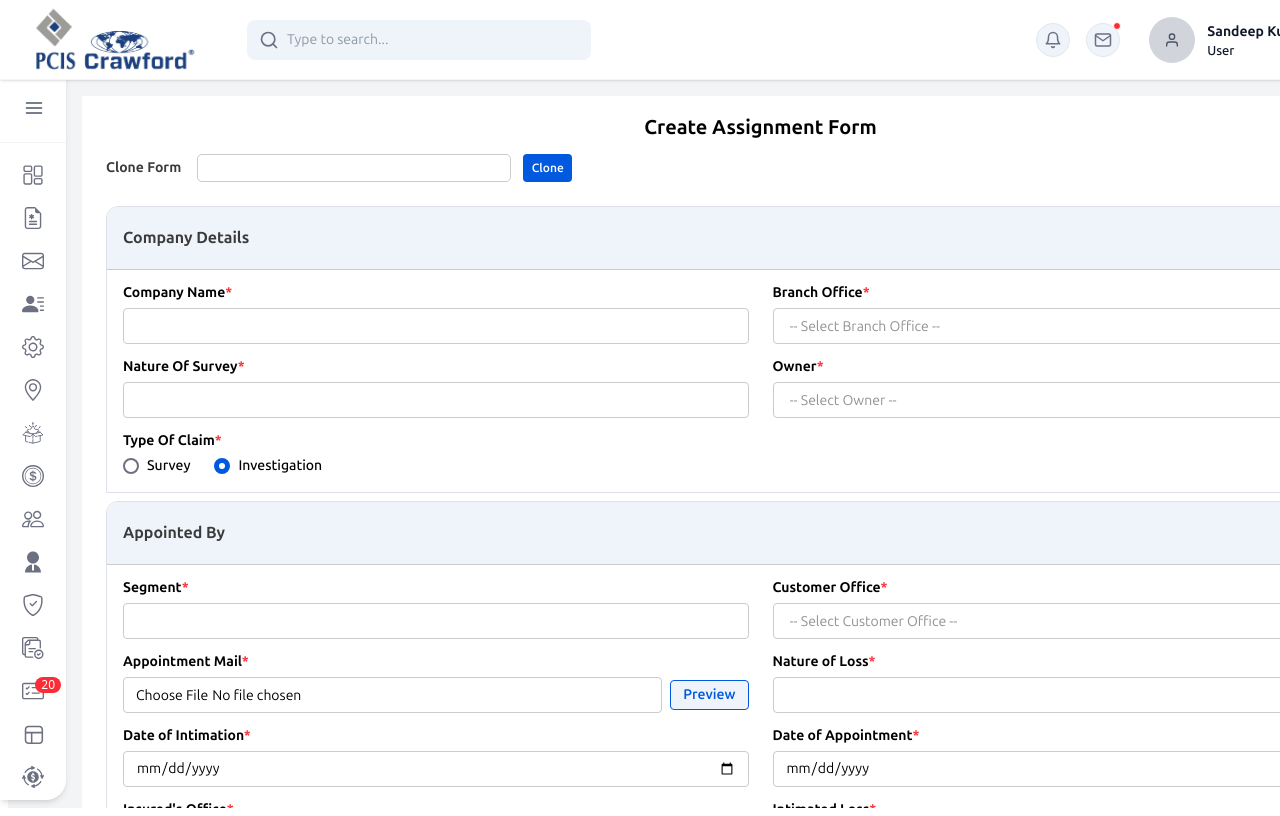
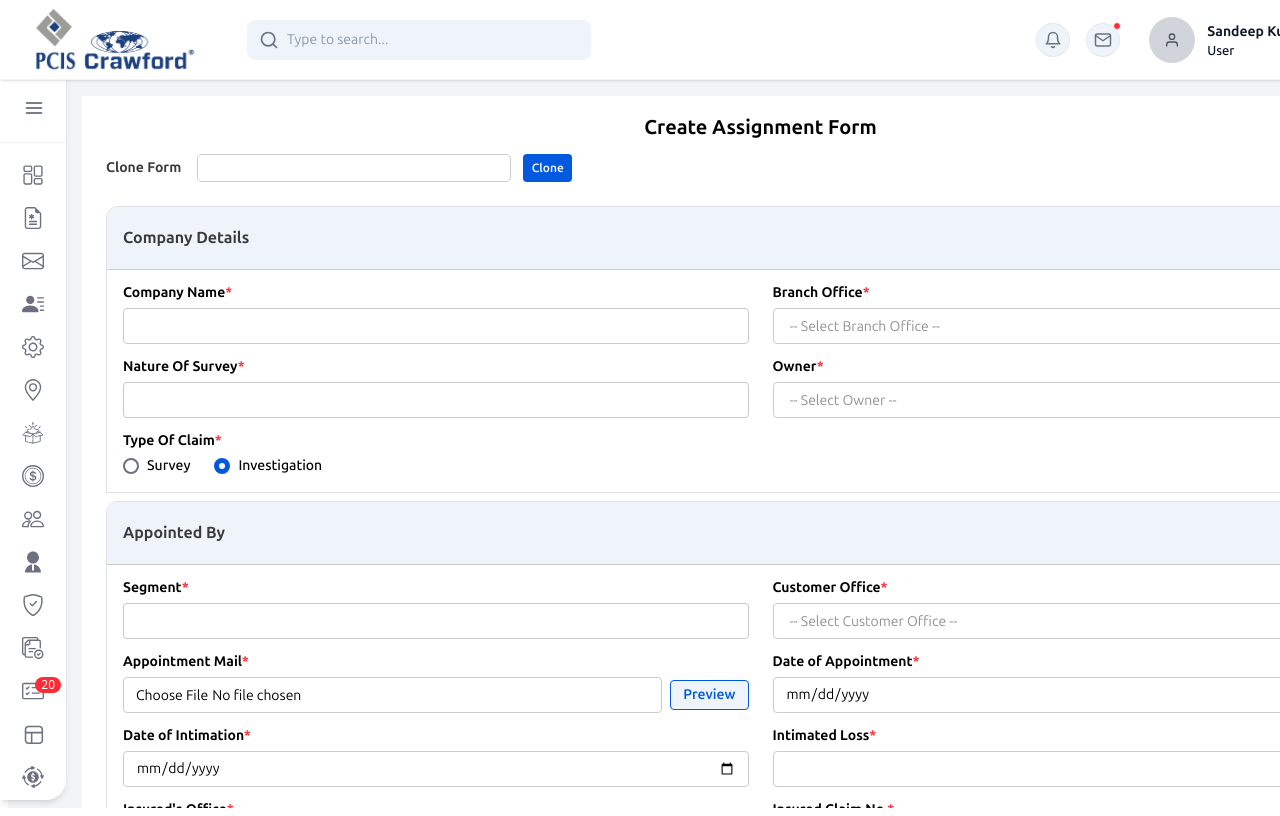
Before and after one commit to Nihalsingh335/Puri-Crawfors_Genius, a React (Vite) app: page /#/assignment/create in a window 1280 px wide. Shown: the top 816 px of the page. Built offline with nearby package versions, Linux system fonts and the light colour scheme.

Commit message:
second  commit

```diff
--- a/src/AssignmentCreate.jsx
+++ b/src/AssignmentCreate.jsx
@@ -260,7 +260,7 @@ export default function AssignmentCreate() {
                       <option value="" disabled selected>-- Select Customer --</option>
                     </select>
                   </div>
-                  <div className="flex justify-center">
+                  <div className="flex justify-start">
                     <span className="text-gray-500 font-medium">OR</span>
                   </div>
                   <div>
@@ -302,10 +302,6 @@ export default function AssignmentCreate() {
                     </select>
                   </div>
                   <div>
-                    <label className="font-['Ubuntu_Sans'] font-bold text-sm leading-[100%] tracking-[0%] align-middle text-left block mb-2">Nature of Loss<span className="text-red-500">*</span></label>
-                    <input className="w-full h-9 border border-[rgba(203,203,203,1)] rounded px-3 py-2 bg-white font-['Ubuntu_Sans'] text-sm" />
-                  </div>
-                  <div>
                     <label className="font-['Ubuntu_Sans'] font-bold text-sm leading-[100%] tracking-[0%] align-middle text-left block mb-2">Date of Appointment<span className="text-red-500">*</span></label>
                     <input className="w-full h-9 border border-[rgba(203,203,203,1)] rounded px-3 py-2 bg-white font-['Ubuntu_Sans'] text-sm" type="date" />
                   </div>
@@ -317,7 +313,7 @@ export default function AssignmentCreate() {
                     <label className="font-['Ubuntu_Sans'] font-bold text-sm leading-[100%] tracking-[0%] align-middle text-left block mb-2">Insured Claim No.<span className="text-red-500">*</span></label>
                     <input className="w-full h-9 border border-[rgba(203,203,203,1)] rounded px-3 py-2 bg-white font-['Ubuntu_Sans'] text-sm" />
                   </div>
-                  <div>
+                  <div className="mt-51">
                     <label className="font-['Ubuntu_Sans'] font-bold text-sm leading-[100%] tracking-[0%] align-middle text-left block mb-2">Insurer Claim No.<span className="text-red-500">*</span></label>
                     <input className="w-full h-9 border border-[rgba(203,203,203,1)] rounded px-3 py-2 bg-white font-['Ubuntu_Sans'] text-sm" />
                   </div>
```
